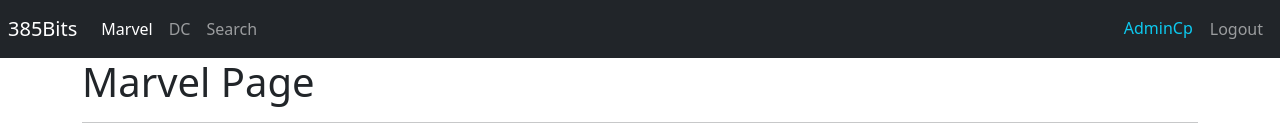
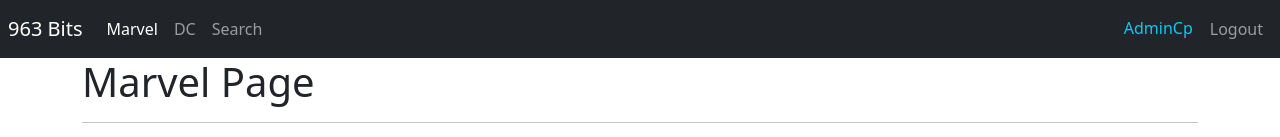
Before and after one commit to 963bitsadmin/963bits_demo, a React (Vite) app: page /marvel in a window 1280 px wide. Shown: the top 137 px of the page. Built offline with nearby package versions, Linux system fonts and the light colour scheme.

Commit message:
08-dic-#3

```diff
--- a/src/ui/components/Navbar.jsx
+++ b/src/ui/components/Navbar.jsx
@@ -19,7 +19,7 @@
                 className="navbar-brand"
                 to="/"
             >
-                385Bits
+                963 Bits
             </Link>
 
             <div className="navbar-collapse">
```
